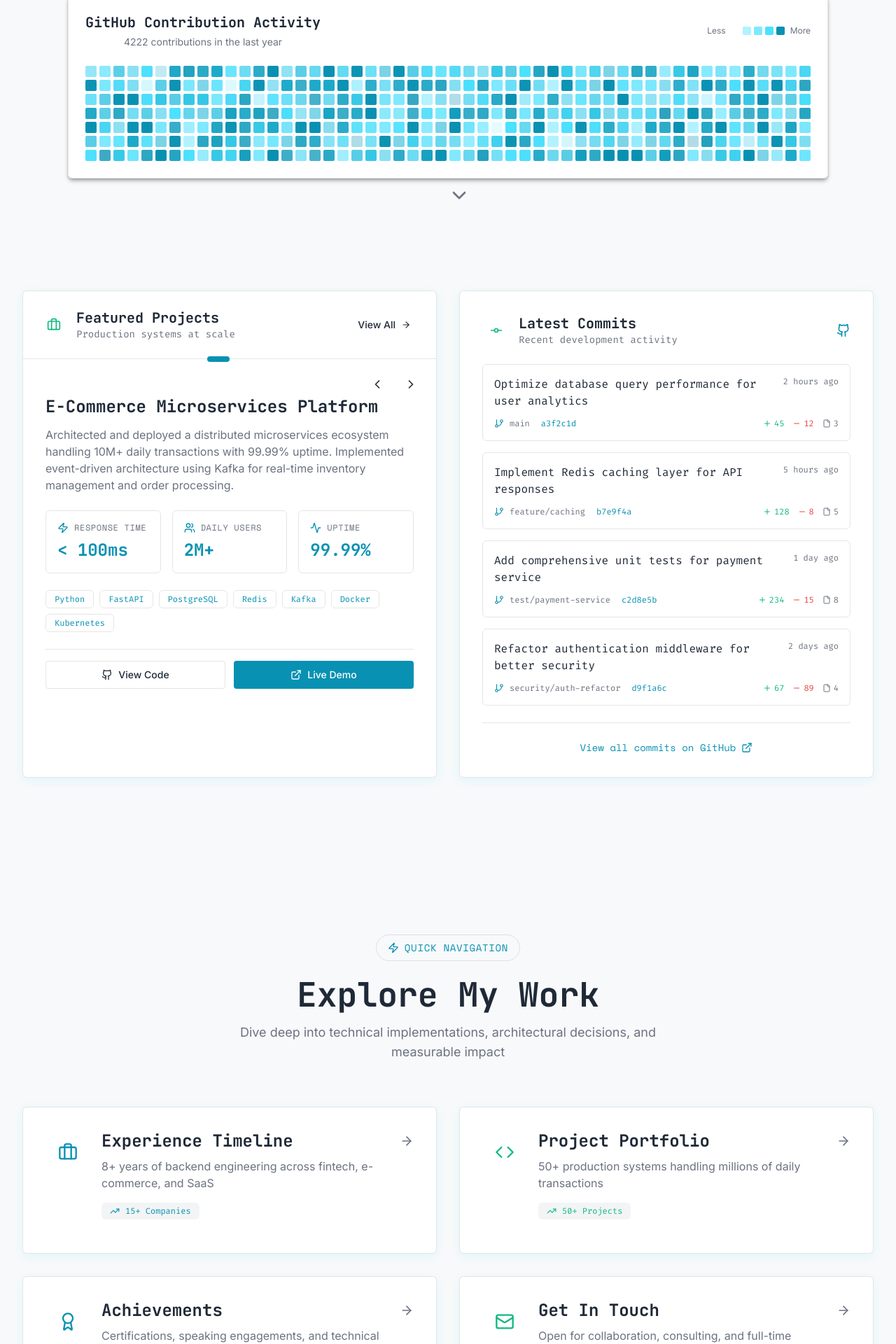
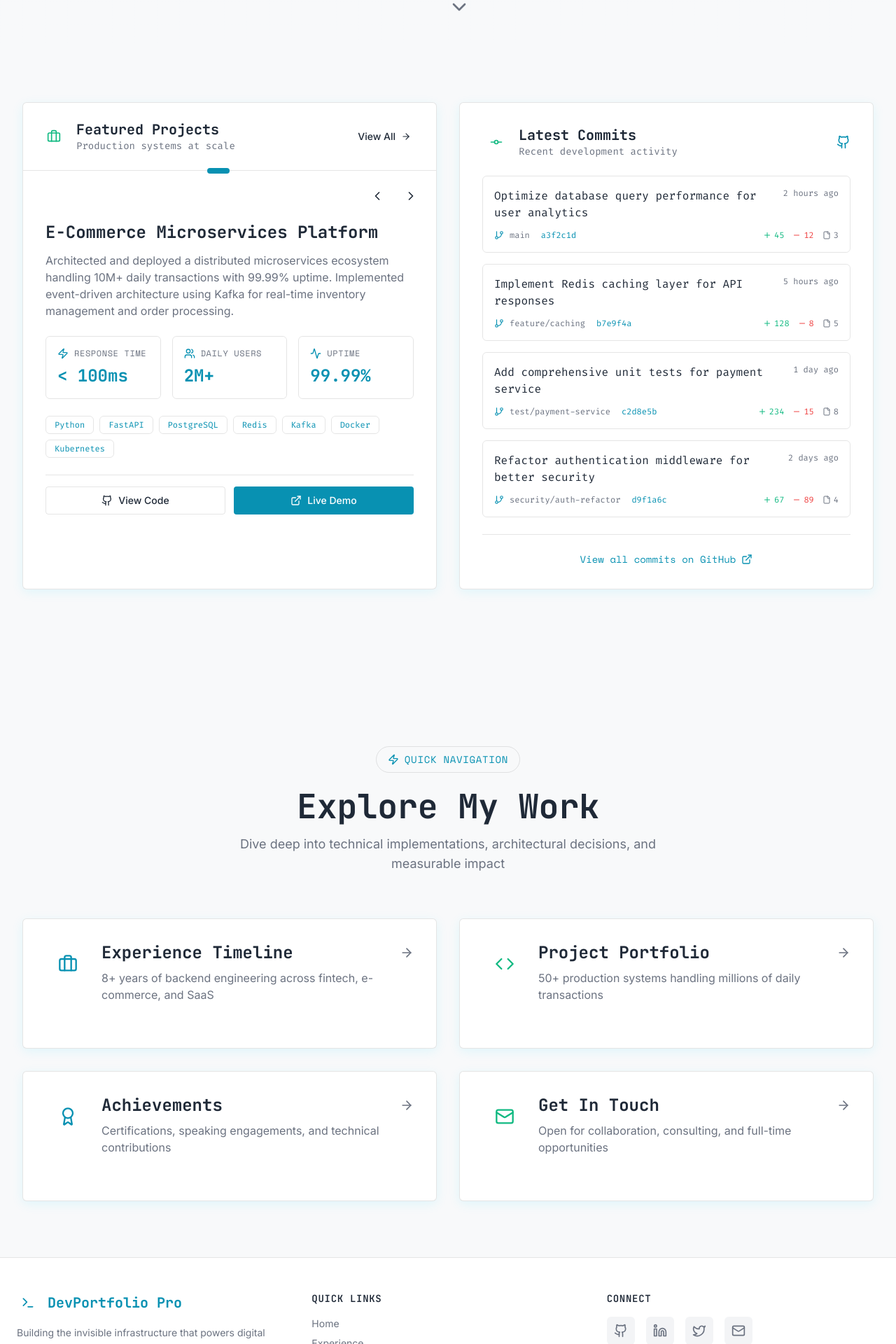
Before and after one commit to Adamkoda2306/Portfolio, a React (Vite) app: page / in a window 1280 px wide. Shown: the part 734-2654 px from the top of the page at 70% size. Built offline with nearby package versions, Linux system fonts and the light colour scheme.

Commit message:
portfolio UI/UX is done

```diff
--- a/src/pages/homepage/components/FeaturedProjectsCarousel.jsx
+++ b/src/pages/homepage/components/FeaturedProjectsCarousel.jsx
@@ -119,6 +119,7 @@ const FeaturedProjectsCarousel = () => {
           )}
         </div>
       </div>
+      <br/>
       <div className="p-4 md:p-6 lg:p-8 space-y-6">
         <div>
           <h4 className="text-xl md:text-2xl font-bold font-mono-heading text-foreground mb-3">
--- a/src/pages/homepage/components/HeroSection.jsx
+++ b/src/pages/homepage/components/HeroSection.jsx
@@ -8,15 +8,6 @@ const HeroSection = () => {
   const [typedText, setTypedText] = useState('');
   const [currentSkillIndex, setCurrentSkillIndex] = useState(0);
   const [isDeleting, setIsDeleting] = useState(false);
-
-  const contributionData = Array.from({ length: 365 }, (_, i) => {
-    const date = new Date();
-    date?.setDate(date?.getDate() - (364 - i));
-    return {
-      date: date?.toISOString()?.split('T')?.[0],
-      count: Math.floor(Math.random() * 25)
-    };
-  });
 
   const skills = [
     'Scalable Microservices',
@@ -86,10 +77,6 @@ const HeroSection = () => {
               </Button>
             </a>
           </div>
-
-          <div className="mb-8 md:mb-12">
-            <ContributionGraph contributions={contributionData} />
-          </div>
         </div>
       </div>
       <div className="absolute bottom-8 left-1/2 transform -translate-x-1/2 animate-bounce">
--- a/src/pages/homepage/components/QuickAccessSection.jsx
+++ b/src/pages/homepage/components/QuickAccessSection.jsx
@@ -8,32 +8,28 @@ const QuickAccessSection = () => {
       description: "8+ years of backend engineering across fintech, e-commerce, and SaaS",
       icon: "Briefcase",
       color: "var(--color-primary)",
-      path: "/experience",
-      stats: "15+ Companies"
+      path: "/experience"
     },
     {
       title: "Project Portfolio",
       description: "50+ production systems handling millions of daily transactions",
       icon: "Code",
       color: "var(--color-accent)",
-      path: "/projects",
-      stats: "50+ Projects"
+      path: "/projects"
     },
     {
       title: "Achievements",
       description: "Certifications, speaking engagements, and technical contributions",
       icon: "Award",
       color: "var(--color-primary)",
-      path: "/achievements",
-      stats: "25+ Awards"
+      path: "/achievements"
     },
     {
       title: "Get In Touch",
       description: "Open for collaboration, consulting, and full-time opportunities",
       icon: "Mail",
       color: "var(--color-accent)",
-      path: "/contact",
-      stats: "24h Response"
+      path: "/contact"
     }
   ];
 
@@ -88,12 +84,6 @@ const QuickAccessSection = () => {
                   <p className="text-sm md:text-base text-muted-foreground leading-relaxed mb-4">
                     {link?.description}
                   </p>
-                  <div className="inline-flex items-center gap-2 px-3 py-1 bg-muted rounded-lg">
-                    <Icon name="TrendingUp" size={14} color={link?.color} />
-                    <span className="text-xs font-mono-code" style={{ color: link?.color }}>
-                      {link?.stats}
-                    </span>
-                  </div>
                 </div>
               </div>
             </Link>
```
